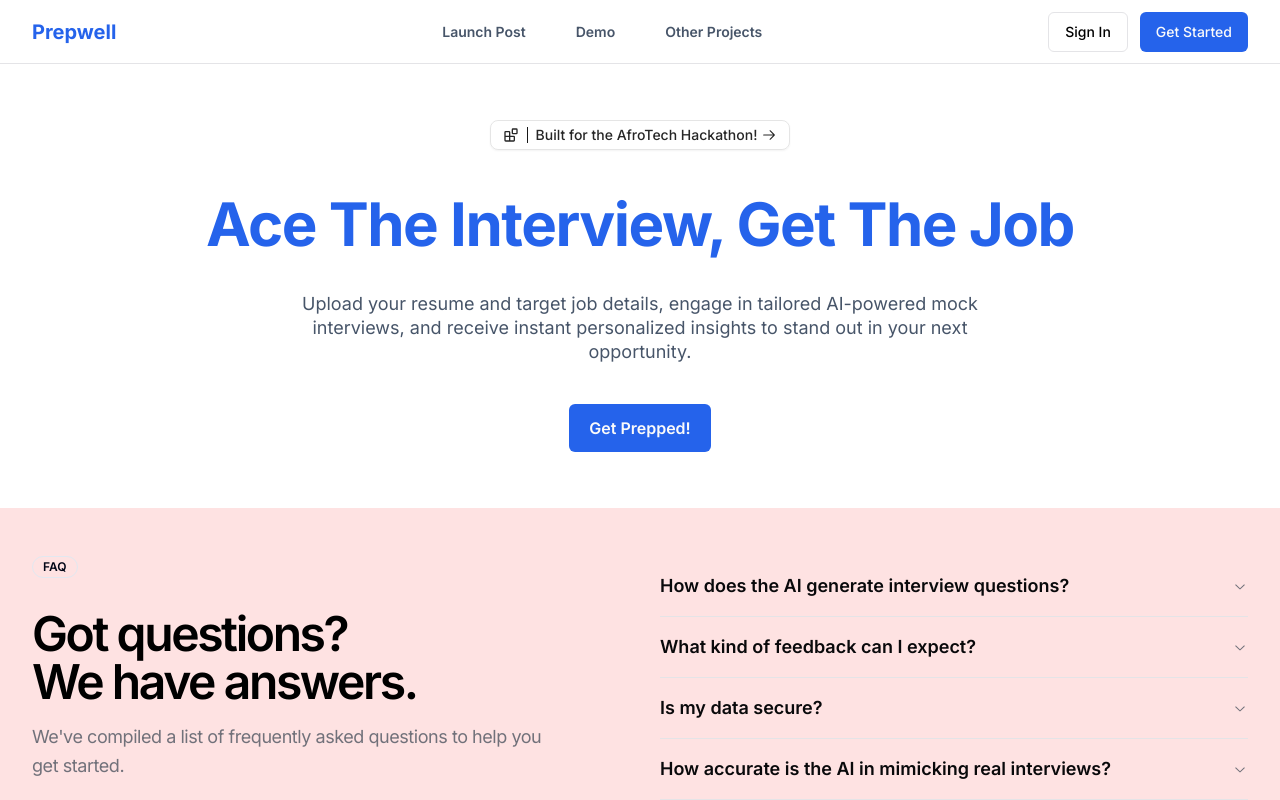
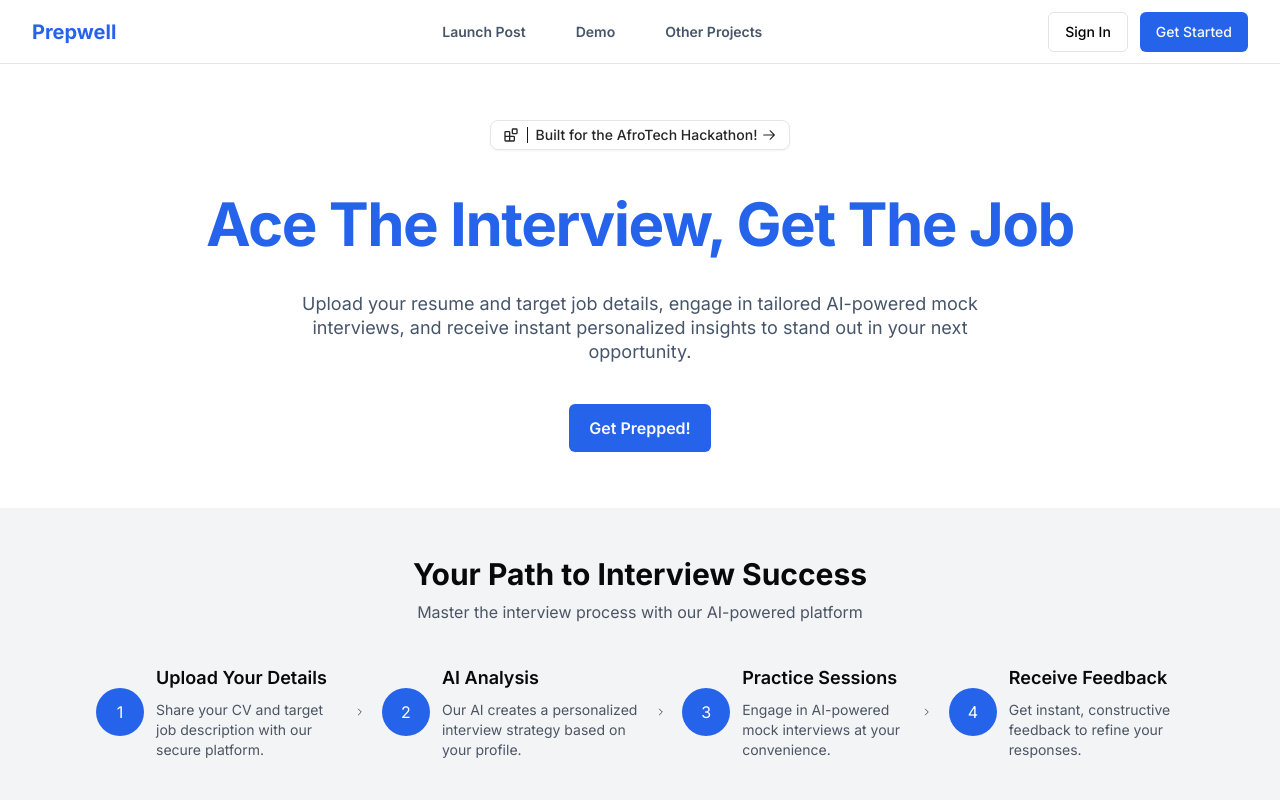
Before and after one commit to kwesinavilot/prepwell, a Next.js app: page / in a window 1280 px wide. Shown: the top 800 px of the page. Built offline with nearby package versions, Linux system fonts and the light colour scheme.

Commit message:
(feat) added the process component

```diff
--- a/src/app/page.js
+++ b/src/app/page.js
@@ -2,6 +2,7 @@ import { FAQ } from "@/components/site/home/FAQ";
 import { Hero } from "@/components/site/home/Hero";
 import {Heading} from "@/components/site/home/Heading";
 import {Footer} from "@/components/site/home/Footer";
+import {Process} from "@/components/site/home/Process";
 
 export default function Home() {
   return (
@@ -10,6 +11,8 @@ export default function Home() {
 
       <main className="flex-1">
         <Hero />
+
+        <Process />
 
         <FAQ />
 
--- a/src/components/site/home/Footer.jsx
+++ b/src/components/site/home/Footer.jsx
@@ -66,7 +66,7 @@ export const Footer = () => (
             </nav>
         </div>
 
-        <div className="flex bottom-0 bg-green-200 px-8 items-center justify-between md:h-20 md:flex-row">
+        <div className="flex bottom-0 bg-green-200 px-8 items-center justify-between md:h-12 md:flex-row">
             <p className="text-balance text-center text-black text-sm leading-loose text-muted-foreground md:text-left">
                 Built by
                 <a href="https://kwesinavilot.github.io/me/" target="_blank" rel="noreferrer" className="font-medium underline underline-offset-4 hover:text-blue-600">Andrews Kwesi Ankomahene</a>,
--- /dev/null
+++ b/src/components/site/home/Process.jsx
@@ -0,0 +1,68 @@
+import React from 'react';
+import { ChevronRight } from 'lucide-react';
+import { Upload, Brain, MessageSquare, ClipboardList, Star } from "lucide-react";
+
+const steps = [
+    {
+        number: 1,
+        title: "Upload Your Details",
+        description: "Share your CV and target job description with our secure platform.",
+        icon: Upload
+    },
+    {
+        number: 2,
+        title: "AI Analysis",
+        description: "Our AI creates a personalized interview strategy based on your profile.",
+        icon: Brain
+    },
+    {
+        number: 3,
+        title: "Practice Sessions",
+        description: "Engage in AI-powered mock interviews at your convenience.",
+        icon: MessageSquare
+    },
+    {
+        number: 4,
+        title: "Receive Feedback",
+        description: "Get instant, constructive feedback to refine your responses.",
+        icon: ClipboardList
+    }
+];
+
+export const Process = () => {
+    return (
+        <section className="w-full bg-gray-100 px-8 md:py-12 md:pb-8 lg:py-12">
+            <div className="container mx-auto">
+                <div className="flex flex-col items-center mb-10">
+                    <h2 className="text-3xl font-bold text-center mb-2">Your Path to Interview Success</h2>
+                    <p className="text-center text-gray-600">Master the interview process with our AI-powered platform</p>
+                </div>
+
+                <div className="flex flex-col md:flex-row justify-between items-start md:items-center  px-16">
+                    {steps.map((step, index) => (
+                        <div className="flex items-center" key={index}>
+                            <div className="flex items-start md:items-center">
+                                <div className="flex-shrink-0 w-12 h-12 rounded-full flex items-center justify-center text-white mr-3 bg-blue-600">
+                                    {step.number}
+                                </div>
+
+                                <div className="flex-row items-start">
+                                    <h3 className="font-semibold text-lg mb-2">{step.title}</h3>
+                                    <p className="text-gray-600 text-sm">{step.description}</p>
+                                </div>
+                            </div>
+
+                            {index < steps.length - 1 && (
+                                <ChevronRight className="hidden md:block text-gray-600 mx-4" />
+                            )}
+                        </div>
+                    ))}
+                </div>
+
+                <div className="flex justify-center mt-10">
+                    <p className="text-center font-semibold text-gray-600">Step 5: Enter your real interview with confidence and prepared responses.</p>
+                </div>
+            </div>
+        </section>
+    );
+};
--- /dev/null
+++ b/src/components/ui/card.jsx
@@ -0,0 +1,50 @@
+import * as React from "react"
+
+import { cn } from "@/lib/utils"
+
+const Card = React.forwardRef(({ className, ...props }, ref) => (
+  <div
+    ref={ref}
+    className={cn("rounded-xl border bg-card text-card-foreground shadow", className)}
+    {...props} />
+))
+Card.displayName = "Card"
+
+const CardHeader = React.forwardRef(({ className, ...props }, ref) => (
+  <div
+    ref={ref}
+    className={cn("flex flex-col space-y-1.5 p-6", className)}
+    {...props} />
+))
+CardHeader.displayName = "CardHeader"
+
+const CardTitle = React.forwardRef(({ className, ...props }, ref) => (
+  <h3
+    ref={ref}
+    className={cn("font-semibold leading-none tracking-tight", className)}
+    {...props} />
+))
+CardTitle.displayName = "CardTitle"
+
+const CardDescription = React.forwardRef(({ className, ...props }, ref) => (
+  <p
+    ref={ref}
+    className={cn("text-sm text-muted-foreground", className)}
+    {...props} />
+))
+CardDescription.displayName = "CardDescription"
+
+const CardContent = React.forwardRef(({ className, ...props }, ref) => (
+  <div ref={ref} className={cn("p-6 pt-0", className)} {...props} />
+))
+CardContent.displayName = "CardContent"
+
+const CardFooter = React.forwardRef(({ className, ...props }, ref) => (
+  <div
+    ref={ref}
+    className={cn("flex items-center p-6 pt-0", className)}
+    {...props} />
+))
+CardFooter.displayName = "CardFooter"
+
+export { Card, CardHeader, CardFooter, CardTitle, CardDescription, CardContent }
```
